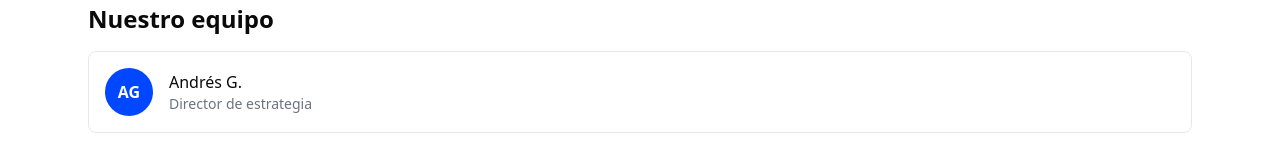
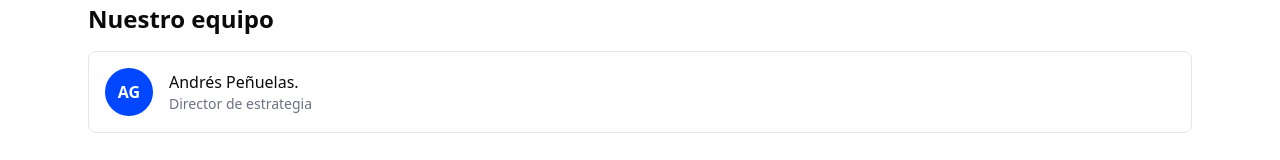
Before and after one commit to mmasmkting/mmas-marketing1.0, a React (Vite) app: page / in a window 1280 px wide. Shown: the part 1176-1336 px from the top of the page. Built offline with nearby package versions, Linux system fonts and the light colour scheme.

Commit message:
Update App.jsx

```diff
--- a/src/App.jsx
+++ b/src/App.jsx
@@ -95,7 +95,7 @@ export default function App() {
             <div className="flex items-center gap-4 bg-white border rounded-lg p-4">
               <div className="w-12 h-12 rounded-full bg-mmasBlue flex items-center justify-center text-white font-semibold">AG</div>
               <div>
-                <div className="font-medium">Andrés G.</div>
+                <div className="font-medium">Andrés Peñuelas.</div>
                 <div className="text-sm text-gray-500">Director de estrategia</div>
               </div>
             </div>
```
